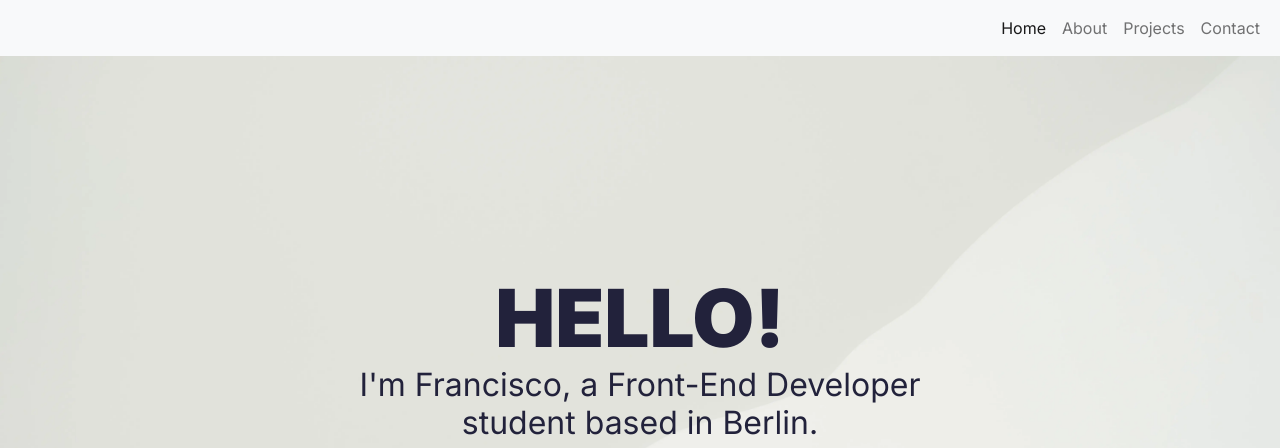
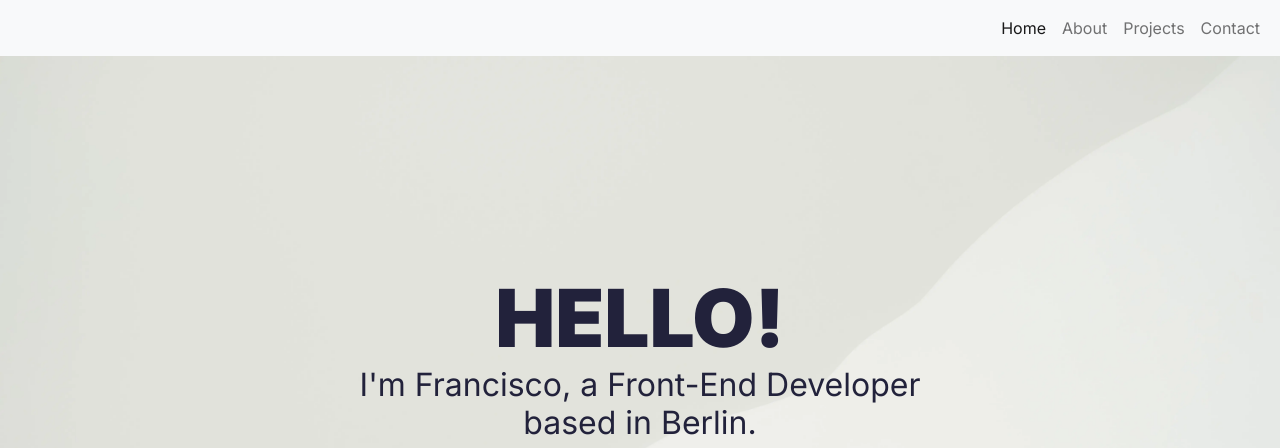
Before and after one commit to franciccone/portfolio, a website: page index.html in a window 1280 px wide. Shown: the top 448 px of the page. Drawn offline with nearby package versions, Linux system fonts and the light colour scheme.

Commit message:
Change first subtitle

```diff
--- a/index.html
+++ b/index.html
@@ -54,7 +54,7 @@
         <div class="hero" id="home">
             <div class="hero-txt">
                 <h1 class="hero-title">Hello!</h1>
-                <h2 class="hero-subtitle">I'm Francisco, a Front-End Developer student based in Berlin.</h2>
+                <h2 class="hero-subtitle">I'm Francisco, a Front-End Developer based in Berlin.</h2>
                 <ul class="hero-list">
                     <li><a href="https://www.linkedin.com/in/franciscociccone/" target="_blank"><span class="iconify hero-icon" data-icon="cib:linkedin-in" data-inline="false"></span></a></li>
                     <li><a href="https://github.com/franciccone" target="_blank"><span class="iconify hero-icon" data-icon="cib:github" data-inline="false"></span></a></li>
```
